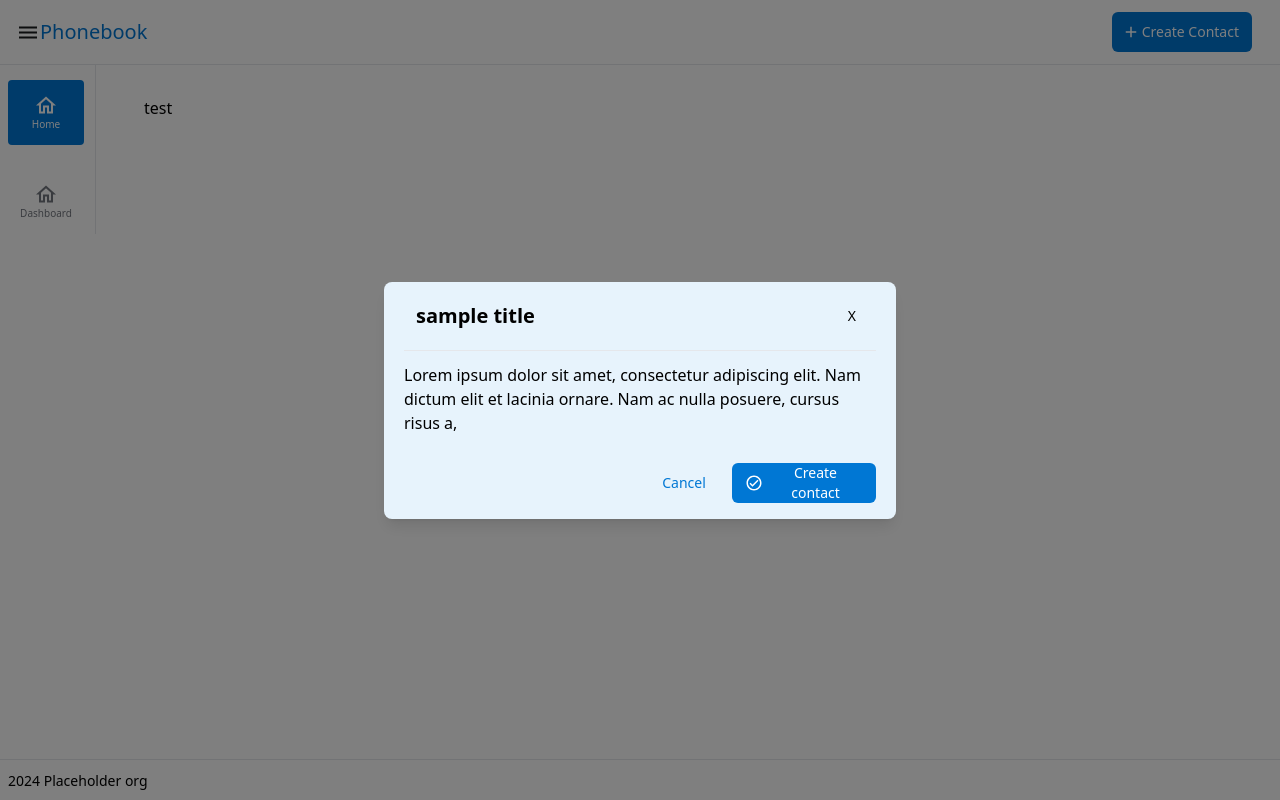
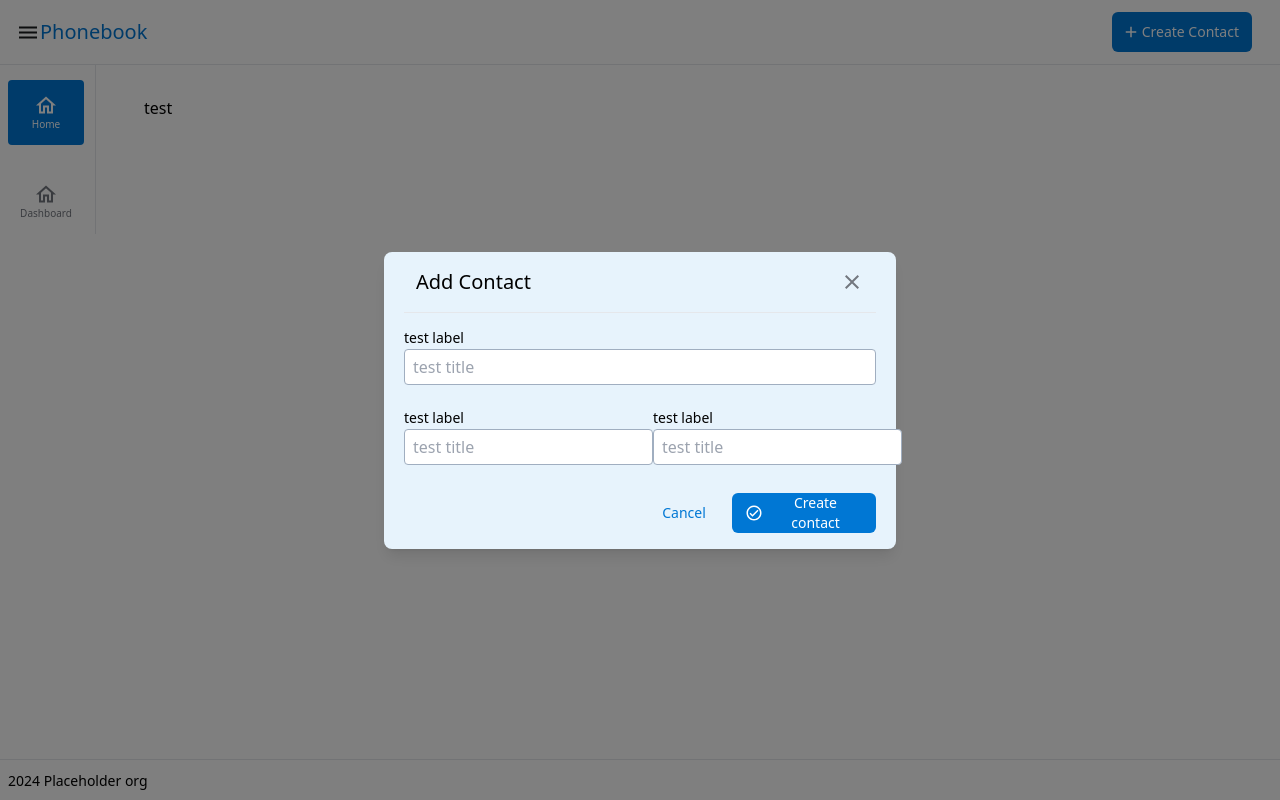
Before and after one commit to Denyyel914/phonebook, a Next.js app: page / in a window 1280 px wide. Both pictures are taken after a click on the button "Create Contact". Built offline with nearby package versions, Linux system fonts and the light colour scheme.

Commit message:
feat: add input fields into reusable form modal

```diff
--- a/app/components/Modal/Create.jsx
+++ b/app/components/Modal/Create.jsx
@@ -1,21 +1,30 @@
-import React from "react";
+import React, { useState } from "react";
 import Modal from "./Modal";
 import Button from "../Button/Button";
 import Image from "next/image";
 import CheckCircle from "@/app/assets/check_circle.svg";
+import Input from "../Input/Input";
 const CreateModal = ({ isModalOpen, handleModal, closeModal }) => {
+  const [test, setTest] = useState("");
   return (
     <div>
       <Modal
         isOpen={isModalOpen}
         onClose={closeModal}
-        title="sample title"
+        title="Add Contact"
         titleCustomClass={"text-2xl"}
+        size="xl"
+        width="40vw"
       >
-        <p>
-          Lorem ipsum dolor sit amet, consectetur adipiscing elit. Nam dictum
-          elit et lacinia ornare. Nam ac nulla posuere, cursus risus a,
-        </p>
+        <Input placeholder="test title" label="test label" value={test} />
+        <div className="flex justify-between mt-5">
+          <div>
+            <Input placeholder="test title" label="test label" value={test} />
+          </div>
+          <div>
+            <Input placeholder="test title" label="test label" value={test} />
+          </div>
+        </div>
 
         <div className="flex justify-end mt-7 pb-4">
           <Button
--- a/app/components/Modal/Modal.jsx
+++ b/app/components/Modal/Modal.jsx
@@ -1,5 +1,7 @@
 import ReactModal from "react-modal";
 import Button from "../Button/Button";
+import CloseIcon from "../../assets/close.svg";
+import Image from "next/image";
 
 const Modal = ({
   isOpen,
@@ -8,6 +10,7 @@ const Modal = ({
   children,
   titleCustomClass,
   size,
+  width,
 }) => {
   return (
     <ReactModal
@@ -22,27 +25,23 @@ const Modal = ({
     >
       <div
         className={`bg-[#E7F3FC] rounded-lg shadow-lg ${
-          size ? `max-w-${size}` : "max-w-lg"
-        } px-5`}
+          size ? `max-w-${size}` : `max-w-lg `
+        } px-5 `}
+        style={{ width: width }}
       >
         <div className="flex justify-between items-center mb-3 border-b border-navOutline py-4 px-3">
           {title ? (
-            <h2 className={`text-xl font-semibold ${titleCustomClass}`}>
-              {title}
-            </h2>
+            <h2 className={`text-xl  ${titleCustomClass}`}>{title}</h2>
           ) : (
             ""
           )}
           {onClose ? (
-            <Button
-              // className="text-gray-600 hover:text-red-600 text-xs pt-5"
-              // onClick={onClose}
-              label="X"
-              customClassName="text-black"
+            <Image
+              src={CloseIcon}
+              alt="Vercel Logo"
               onClick={onClose}
-            >
-              X
-            </Button>
+              className="cursor-pointer"
+            />
           ) : (
             ""
           )}
```
Also changed, not shown: app/assets/close.svg (added).
